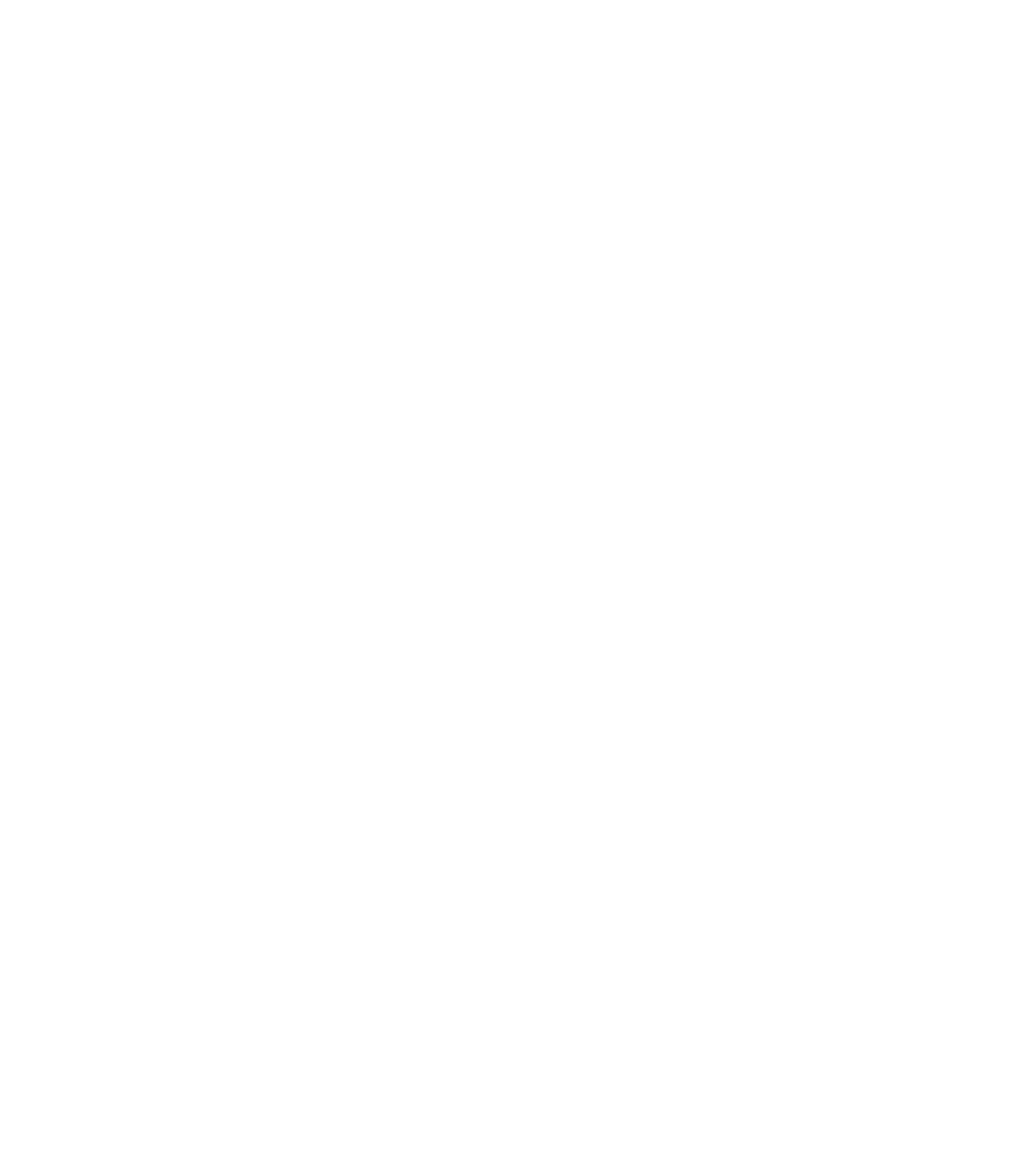
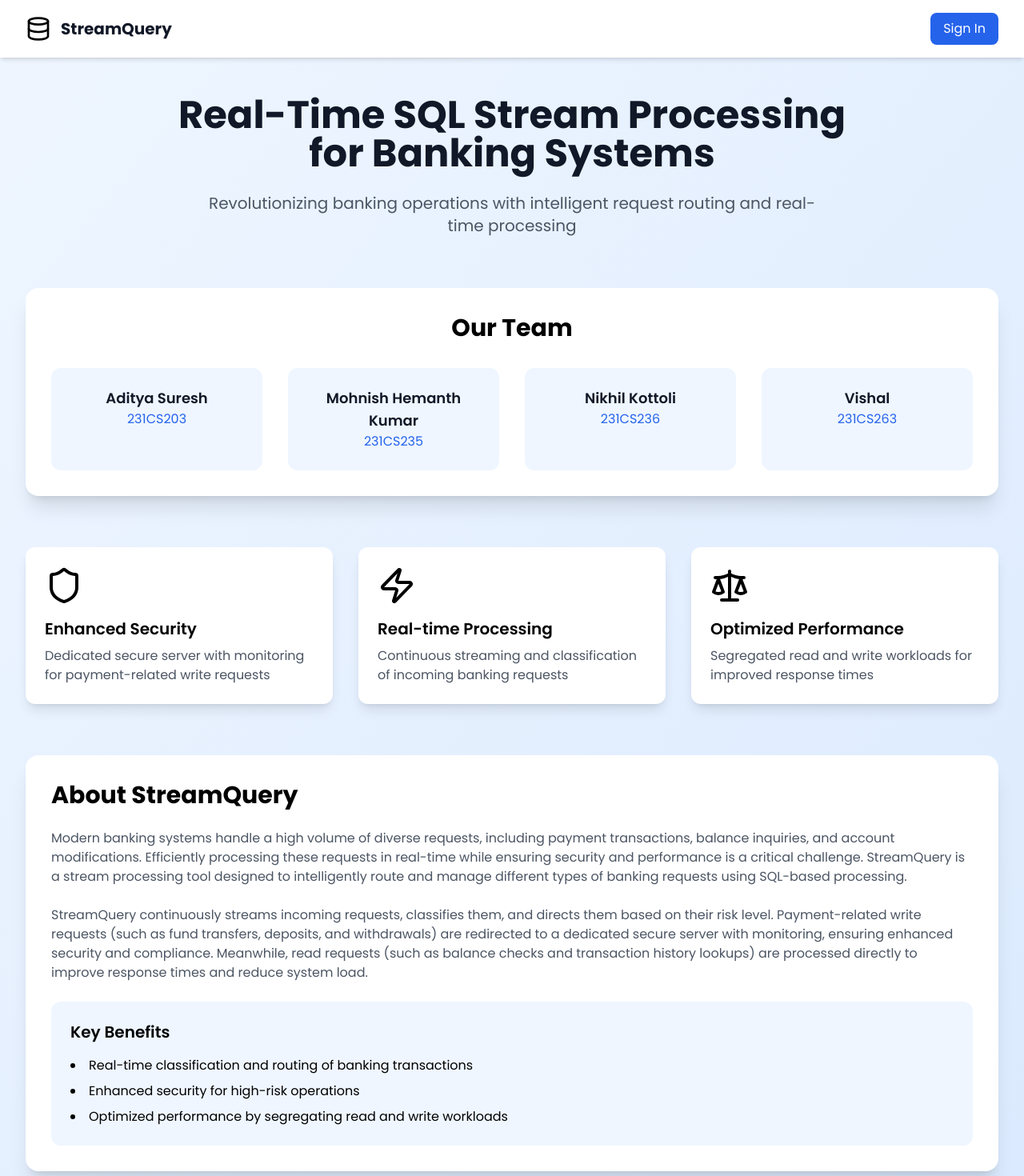
Before and after one commit to NikhilKottoli/DBMS, a React (Vite) app in the folder frontend/: page /about in a window 1280 px wide. Before the commit this address had no page. Shown: the top 1470 px of the page at 80% size. Before the commit the page ends 800 px from the top, so only its background shows below. Built offline with nearby package versions, Linux system fonts and the light colour scheme.

Commit message:
About Us

```diff
--- a/frontend/package.json
+++ b/frontend/package.json
@@ -13,6 +13,7 @@
 		"@reduxjs/toolkit": "^2.2.3",
 		"@tanstack/react-query": "^5.32.1",
 		"axios": "^1.6.8",
+		"framer-motion": "^12.5.0",
 		"lucide-react": "^0.479.0",
 		"react": "^18.2.0",
 		"react-datepicker": "^6.9.0",
--- a/frontend/src/App.jsx
+++ b/frontend/src/App.jsx
@@ -4,16 +4,18 @@
 import SignIn from './pages/SignIn';
 import SignUp from './pages/SignUp';
 import Dashboard from './pages/Dashboard';
+import AboutUs from './pages/AboutUs';
 
 function App() {
   return (
     <Router>
       <Toaster position="top-right" />
       <Routes>
-        <Route path="/" element={<Navigate to="/signin" replace />} />
+        <Route path="/" element={<Navigate to="/about" replace />} />
         <Route path="/signin" element={<SignIn />} />
         <Route path="/signup" element={<SignUp />} />
         <Route path="/dashboard" element={<Dashboard />} />
+        <Route path="/about" element={<AboutUs />} />
       </Routes>
     </Router>
   );
--- /dev/null
+++ b/frontend/src/pages/AboutUs.jsx
@@ -0,0 +1,163 @@
+import React from 'react';
+import { motion } from 'framer-motion';
+import { DatabaseIcon, Shield, Zap, Scale } from 'lucide-react';
+import { Link } from 'react-router-dom';
+
+const AboutUs = () => {
+  const teamMembers = [
+    { name: 'Aditya Suresh', id: '231CS203' },
+    { name: 'Mohnish Hemanth Kumar', id: '231CS235' },
+    { name: 'Nikhil Kottoli', id: '231CS236' },
+    { name: 'Vishal', id: '231CS263' }
+  ];
+
+  const features = [
+    {
+      icon: Shield,
+      title: 'Enhanced Security',
+      description: 'Dedicated secure server with monitoring for payment-related write requests'
+    },
+    {
+      icon: Zap,
+      title: 'Real-time Processing',
+      description: 'Continuous streaming and classification of incoming banking requests'
+    },
+    {
+      icon: Scale,
+      title: 'Optimized Performance',
+      description: 'Segregated read and write workloads for improved response times'
+    }
+  ];
+
+  const containerVariants = {
+    hidden: { opacity: 0 },
+    visible: {
+      opacity: 1,
+      transition: {
+        staggerChildren: 0.2
+      }
+    }
+  };
+
+  const itemVariants = {
+    hidden: { y: 20, opacity: 0 },
+    visible: {
+      y: 0,
+      opacity: 1,
+      transition: {
+        duration: 0.5
+      }
+    }
+  };
+
+  return (
+    <div className="min-h-screen bg-gradient-to-br from-blue-50 to-blue-100">
+      <nav className="bg-white shadow-md">
+        <div className="max-w-7xl mx-auto px-4 sm:px-6 lg:px-8 py-4">
+          <div className="flex items-center justify-between">
+            <Link to="/" className="flex items-center space-x-3">
+              <DatabaseIcon className="w-8 h-8 text-blue-600" />
+              <span className="text-xl font-bold text-gray-900">StreamQuery</span>
+            </Link>
+            <Link
+              to="/signin"
+              className="bg-blue-600 text-white px-4 py-2 rounded-lg hover:bg-blue-700 transition-colors duration-200"
+            >
+              Sign In
+            </Link>
+          </div>
+        </div>
+      </nav>
+
+      <main className="max-w-7xl mx-auto px-4 sm:px-6 lg:px-8 py-12">
+        <motion.div
+          initial="hidden"
+          animate="visible"
+          variants={containerVariants}
+          className="space-y-16"
+        >
+          {/* Hero Section */}
+          <motion.section variants={itemVariants} className="text-center">
+            <h1 className="text-4xl md:text-5xl font-bold text-gray-900 mb-6">
+              Real-Time SQL Stream Processing
+              <br />
+              for Banking Systems
+            </h1>
+            <p className="text-xl text-gray-600 max-w-3xl mx-auto">
+              Revolutionizing banking operations with intelligent request routing and real-time processing
+            </p>
+          </motion.section>
+
+          {/* Team Section */}
+          <motion.section variants={itemVariants} className="bg-white rounded-2xl shadow-xl p-8">
+            <h2 className="text-3xl font-bold text-center mb-8">Our Team</h2>
+            <div className="grid grid-cols-1 md:grid-cols-2 lg:grid-cols-4 gap-8">
+              {teamMembers.map((member, index) => (
+                <motion.div
+                  key={member.id}
+                  initial={{ scale: 0.9, opacity: 0 }}
+                  animate={{ scale: 1, opacity: 1 }}
+                  transition={{ delay: index * 0.1 }}
+                  className="text-center p-6 bg-blue-50 rounded-xl hover:shadow-md transition-shadow duration-200"
+                >
+                  <h3 className="font-semibold text-lg text-gray-900">{member.name}</h3>
+                  <p className="text-blue-600">{member.id}</p>
+                </motion.div>
+              ))}
+            </div>
+          </motion.section>
+
+          {/* Features Section */}
+          <motion.section variants={itemVariants} className="grid grid-cols-1 md:grid-cols-3 gap-8">
+            {features.map((feature, index) => (
+              <motion.div
+                key={feature.title}
+                initial={{ x: -50, opacity: 0 }}
+                animate={{ x: 0, opacity: 1 }}
+                transition={{ delay: index * 0.2 }}
+                className="bg-white p-6 rounded-xl shadow-lg hover:shadow-xl transition-shadow duration-200"
+              >
+                <feature.icon className="w-12 h-12 text-blue-600 mb-4" />
+                <h3 className="text-xl font-semibold mb-2">{feature.title}</h3>
+                <p className="text-gray-600">{feature.description}</p>
+              </motion.div>
+            ))}
+          </motion.section>
+
+          {/* Description Section */}
+          <motion.section
+            variants={itemVariants}
+            className="bg-white rounded-2xl shadow-xl p-8 prose prose-lg max-w-none"
+          >
+            <h2 className="text-3xl font-bold mb-6">About StreamQuery</h2>
+            <p className="text-gray-600 mb-6">
+              Modern banking systems handle a high volume of diverse requests, including payment
+              transactions, balance inquiries, and account modifications. Efficiently processing these
+              requests in real-time while ensuring security and performance is a critical challenge.
+              StreamQuery is a stream processing tool designed to intelligently route and manage
+              different types of banking requests using SQL-based processing.
+            </p>
+            <p className="text-gray-600 mb-6">
+              StreamQuery continuously streams incoming requests, classifies them, and directs them
+              based on their risk level. Payment-related write requests (such as fund transfers,
+              deposits, and withdrawals) are redirected to a dedicated secure server with monitoring,
+              ensuring enhanced security and compliance. Meanwhile, read requests (such as balance
+              checks and transaction history lookups) are processed directly to improve response times
+              and reduce system load.
+            </p>
+            <div className="bg-blue-50 p-6 rounded-xl">
+              <h3 className="text-xl font-semibold mb-4">Key Benefits</h3>
+              <ul className="list-disc list-inside space-y-2 text-gray-700">
+                <li>Real-time classification and routing of banking transactions</li>
+                <li>Enhanced security for high-risk operations</li>
+                <li>Optimized performance by segregating read and write workloads</li>
+              </ul>
+            </div>
+          </motion.section>
+        </motion.div>
+      </main>
+    </div>
+  );
+};
+
+export default AboutUs;
```
Also changed, not shown: 1 other file (tests, documents, lock files or other folders).
